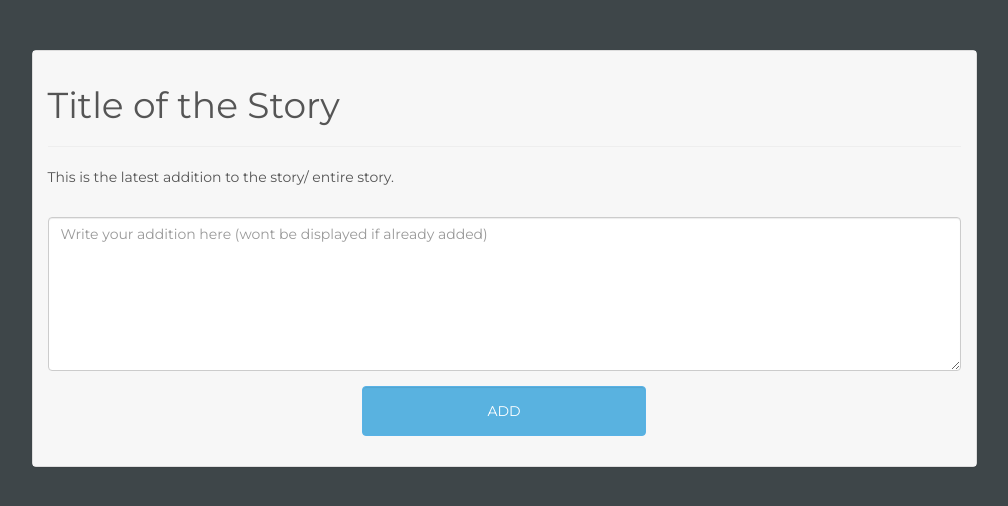
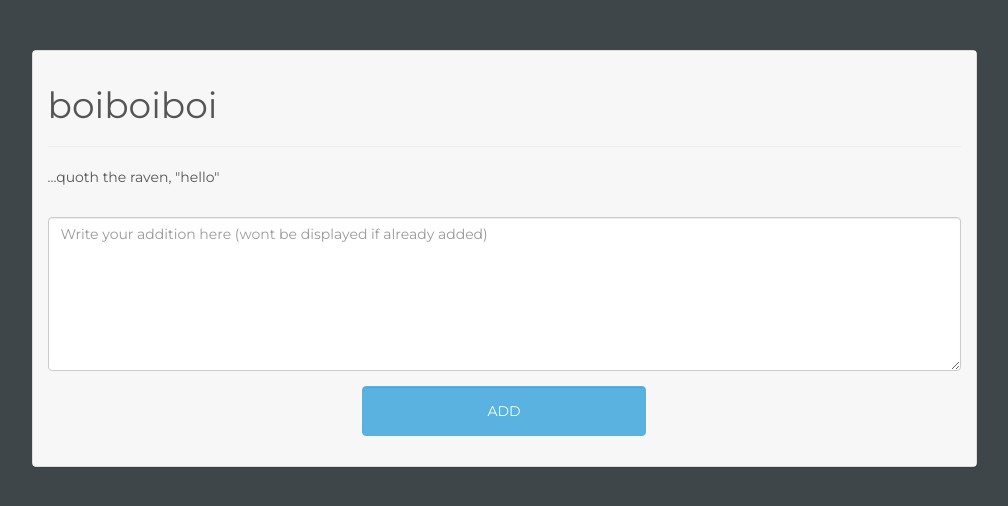
Before and after one commit to Zzcnick/Stumblr, a Flask app: page /s/1/ in a window 1280 px wide. Shown: the part 50-556 px from the top of the page, without its empty margins (136-1144 px from the left). Run offline with Flask 2, Linux system fonts and the light colour scheme; a user stored in the database is signed in; data comes from the database, SQL or seed files in the repository; both versions use the stored data as it was after the commit; some libraries are stand-ins or nearby versions.

Commit message:
some templating, additions wouldn't be made if sid wasn't 0

```diff
--- a/app.py
+++ b/app.py
@@ -31,7 +31,7 @@ def login():
     if login_num == 0:
         print "logged in"
 	session['user'] = u
-	return render_template("stories.html")
+	return render_template("stories.html", usercontributed = content.get_user_stories(session['user']), usernotcontributed = content.get_no_user_stories(session['user']))
     elif login_num == 1:
 	return render_template("home.html", message="Wrong password")
     elif login_num == 2:
@@ -64,30 +64,34 @@ def new():
 	    return redirect(url_for("root"))
     else:
 	title = request.form["title"]
-	content = request.form["content"]
+	cont = request.form["content"]
 	if title == "" or content == "":
 	    return render_template("new.html", message="Can't leave a field blank")
 	u = session['user']
-	content.addstory(u,title,content)
-	return redirect(url_for("root"))
+	content.add_story(u,title,cont)
+	return redirect("/s/" + str(content.largest_sid()))
 
-@app.route("/s/<int:sid>/")
+@app.route("/s/<int:sid>/", methods=["POST", "GET"])
 def story(sid):
     if request.method == "GET":
 	if 'user' in session:
 	    if content.user_has_contributed(session['user'], sid):
-		return render_template("story.html", story = content.get_story_full(sid), contrib=True)
+                print content.get_story_full(sid)
+		return render_template("story.html", title = content.get_story_title(sid), story = content.get_story_full(sid), contrib=True)
 	    else:
-		return render_template("story.html",story = content.get_story_last(sid), contrib=False)
+                print "notcont"
+		return render_template("story.html",title = content.get_story_title(sid), story = content.get_story_last(sid), contrib=False)
 	else:
 	    return redirect(url_for("root"))
     else: #adding an entry w/ POST
+        print request.form
 	cont = request.form["content"]
 	if cont == "":
-	    return render_template("story.html", message="Can't leave this field blank", story = content.get_story_last(sid), contrib=False)
+	    return render_template("story.html", message="Can't leave this field blank", title=content.get_story_title(sid), story = content.get_story_last(sid), contrib=False)
 	u = session['user']
-	# append entry to database
-	return render_template("story.html", content.get_story_full(sid), contrib=True)
+	content.extend_story(u, sid, cont)
+        print content.get_story_full(sid)
+	return render_template("story.html", title=content.get_story_title(sid), story=content.get_story_full(sid), contrib=True)
 
 if __name__ == "__main__":
     app.debug = True
--- a/templates/new.html
+++ b/templates/new.html
@@ -22,10 +22,10 @@
 
 	      <h1>Start a New Story</h1>
 	      <hr>
-	      <form action="" method="post" role="form" style="display: block;">
-		<div class="form-group"><input type="text" name="title" class="form-control" placeholder="Title" style="word-break: break-word"></div>
+	      <form action="/new/" method="post" role="form" style="display: block;">
+		<div class="form-group"><input type="text" name="title" class="form-control" placeholder="Title"></div>
 		<div class="form-group">
-		  <textarea id="textarea" rows="7" class="form-control" placeholder="Write your story here"></textarea>
+		  <textarea name="content" id="textarea" rows="7" class="form-control" placeholder="Write your story here"></textarea>
 		</div>
 		<div class="form-group">
 		  <div class="row">
--- a/templates/story.html
+++ b/templates/story.html
@@ -13,7 +13,9 @@
 <li><a href="/logout/">Logout</a></li>
 {%endblock %}
 
+
 {%block content %}
+
 <div class="container">
   <div class="row">
     <div class="col-md-10 col-md-offset-1">
@@ -22,17 +24,18 @@
 	  <div class="row">
 	    <div class="col-lg-12">
 
-	      <h1>Title of the Story</h1>
+	      <h1>{{ title }}</h1>
 	      <!-- display story -->
 	      <hr>
 	      <div>
-		<p>This is the latest addition to the story/ entire story. </p>
+		<p>{%if contrib==False %}...{%endif %}{{ story }}</p>
 	      </div>
 	      <br>
 	      <!-- end display -->
-	      <form action="" method="post" role="form" style="display: block;">
+	      {%if contrib==False %}
+	      <form action="." method="post" role="form" style="display: block;">
 		<div class="form-group">
-		  <textarea id="textarea" rows="7" class="form-control" placeholder="Write your addition here (wont be displayed if already added)"></textarea>
+		  <textarea name="content" id="textarea" rows="7" class="form-control" placeholder="Write your addition here (wont be displayed if already added)"></textarea>
 		</div>
 		<div class="form-group">
 		  <div class="row">
@@ -40,7 +43,7 @@
 		  </div>
 		</div>
 	      </form>
-
+	      {%endif %}
 	    </div>
 	  </div>
 	</div>
--- a/utils/content.py
+++ b/utils/content.py
@@ -162,6 +162,7 @@ def extend_story(username, sid, content):
         c = db.cursor()
         ret = False
         if (sid_exists(sid)):
+            print "sid_exists"
             seq = largest_sequence(sid) + 1
             req = "INSERT INTO story_content \
                    VALUES ('%s', %s, '%s', %s)"%(username,sid,content,seq)
@@ -303,14 +304,11 @@ def largest_sequence(sid):
 def sid_exists(sid):
     db = connect()
     c = db.cursor()
-    req = "SELECT sequence FROM story_content WHERE storyID == %s"%(sid)
-    data = c.execute(req)
-    ret = False
-    for entry in data:
-        if entry[0] == sid:
-            ret = True
-    disconnect(db)
-    return ret
+    req = "SELECT storyID FROM story_id WHERE storyID == %s"%(sid)
+    c.execute(req)
+    if c.fetchone():
+        return True
+    return False
 
 def get_title(sid):
     db = connect()
```
Also changed, not shown: templates/stories.html (+7 -0 lines), data/unencryptedpasswords.db.
